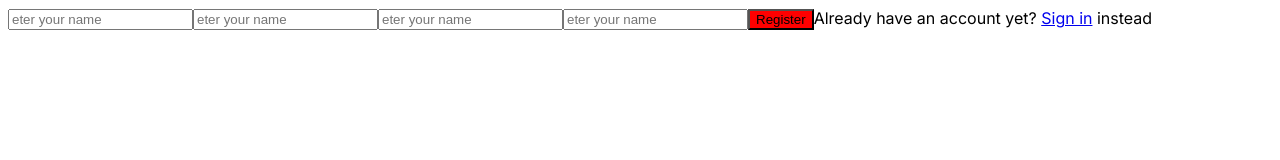
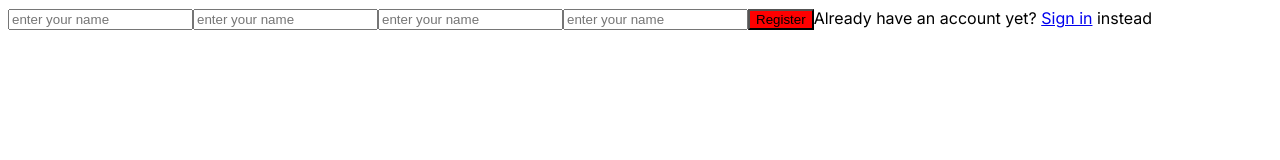
Before and after one commit to kaylinkhanal/safalta, a Next.js app in the folder client/: page /register in a window 1280 px wide. Shown: the top 160 px of the page. Built offline with nearby package versions, Linux system fonts and the light colour scheme.

Commit message:
Small change

```diff
--- a/client/src/app/register/page.js
+++ b/client/src/app/register/page.js
@@ -3,10 +3,10 @@ import Link from 'next/link';
 const Register =()=> {
   return (
    <div>
-    <input placeholder="eter your name"/>
-    <input placeholder="eter your name"/>
-    <input placeholder="eter your name"/>
-    <input placeholder="eter your name"/>
+    <input placeholder="enter your name"/>
+    <input placeholder="enter your name"/>
+    <input placeholder="enter your name"/>
+    <input placeholder="enter your name"/>
     <button style={{backgroundColor:'red'}}> Register</button>
     Already have an account yet? <Link href="/login">Sign in</Link> instead
    </div>
```
